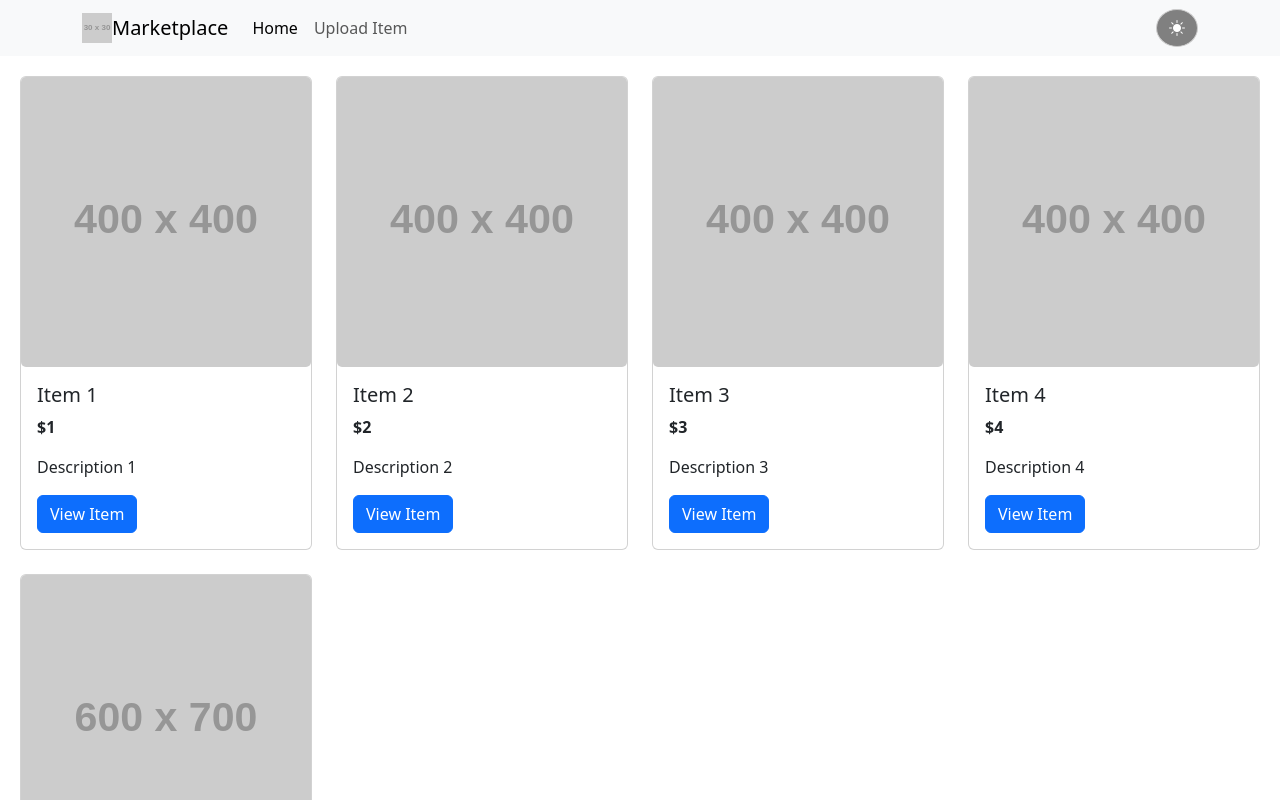
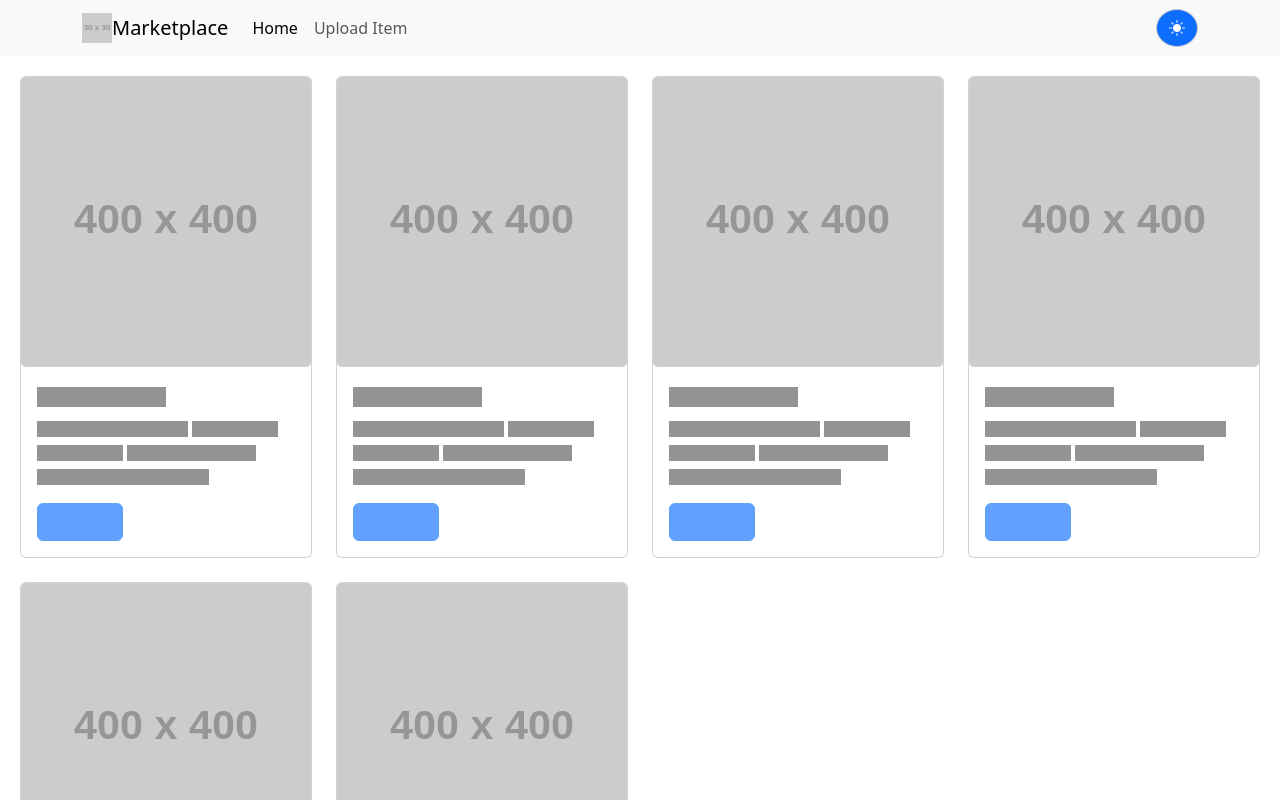
Before and after one commit to amhamiltsyr/SecondHandStoreInventorySystem, a React (Vite) app in the folder reactFrontend/frontend/: page / in a window 1280 px wide. Shown: the top 800 px of the page. Built offline with nearby package versions, Linux system fonts and the light colour scheme.

Commit message:
loading cards

```diff
--- a/reactFrontend/frontend/src/App.css
+++ b/reactFrontend/frontend/src/App.css
@@ -1,11 +1,9 @@
 body, html, #root, .app-container {
   width: 100%;
-  height: 100%;
   min-height: 100%;
   display: flex;
   flex-direction: column;
-  margin: 0;
-  padding: 0;
+  box-sizing: border-box;
 }
 
 .app-container {
--- /dev/null
+++ b/reactFrontend/frontend/src/components/LoadingCard.tsx
@@ -0,0 +1,32 @@
+import React from "react";
+import { Card, Placeholder } from "react-bootstrap";
+import "./MarketCard.css";
+
+const LoadingCard: React.FC = () => {
+  return (
+    <Card
+      className="marketCard"
+      style={{ minWidth: "220px", maxWidth: "400px" }}
+    >
+      <div className="card-img-wrapper">
+        <Card.Img
+          variant="top"
+          src="https://placehold.co/400"
+          className="card-img"
+        />
+      </div>
+      <Card.Body>
+        <Placeholder as={Card.Title} animation="glow">
+          <Placeholder xs={6} />
+        </Placeholder>
+        <Placeholder as={Card.Text} animation="glow">
+          <Placeholder xs={7} /> <Placeholder xs={4} /> <Placeholder xs={4} />{" "}
+          <Placeholder xs={6} /> <Placeholder xs={8} />
+        </Placeholder>
+        <Placeholder.Button variant="primary" xs={4} />
+      </Card.Body>
+    </Card>
+  );
+};
+
+export default LoadingCard;
--- a/reactFrontend/frontend/src/components/Marketplace.tsx
+++ b/reactFrontend/frontend/src/components/Marketplace.tsx
@@ -1,9 +1,11 @@
-import React from "react";
+import React, { useState } from "react";
 import { Row, Col } from "react-bootstrap";
 import "./Marketplace.css";
 import MarketCard from "./MarketCard";
+import LoadingCard from "./LoadingCard";
 
 const Marketplace: React.FC = () => {
+  const [isLoading, setLoading] = useState(true);
   const items = [
     {
       id: 1,
@@ -44,7 +46,13 @@ const Marketplace: React.FC = () => {
 
   return (
     <Row className="h">
-      {items.map((item) => (
+      {isLoading
+        ? Array.from({ length: 6 }).map((_, index) => (
+            <Col key={index} xs={12} sm={6} md={4} lg={3} className="mb-4">
+              <LoadingCard />
+            </Col>
+          ))
+        : items.map((item) => (
             <Col key={item.id} xs={12} sm={6} md={4} lg={3} className="mb-4">
               <MarketCard
                 id={item.id}
--- a/reactFrontend/frontend/src/components/Navbar.css
+++ b/reactFrontend/frontend/src/components/Navbar.css
@@ -2,6 +2,5 @@
     color: white;
   }
 .btn-primary-outline {
-    background-color: grey;
     border-color: #ccc;
  }
--- a/reactFrontend/frontend/src/components/UploadForm.tsx
+++ b/reactFrontend/frontend/src/components/UploadForm.tsx
@@ -4,11 +4,11 @@ import { Card, Form, Button } from "react-bootstrap";
 const UploadForm: React.FC = () => {
   const [title, setTitle] = useState("");
   const [description, setDescription] = useState("");
-  const [imageUrl, setImageUrl] = useState("");
+  const [price, setPrice] = useState("");
 
   const handleSubmit = (event: React.FormEvent) => {
     event.preventDefault();
-    console.log({ title, description, imageUrl });
+    console.log({ title, description, price });
   };
 
   return (
@@ -21,12 +21,26 @@ const UploadForm: React.FC = () => {
             <Form.Control type="file" />
           </Form.Group>
 
+          <Button variant="primary" className="analyze">
+            Analyze
+          </Button>
+
           <Form.Group className="mb-3" controlId="title">
             <Form.Label>Title</Form.Label>
             <Form.Control
               type="text"
               value={title}
               onChange={(e) => setTitle(e.target.value)}
+              required
+            />
+          </Form.Group>
+
+          <Form.Group className="mb-3" controlId="price">
+            <Form.Label>Price</Form.Label>
+            <Form.Control
+              type="text"
+              value={price}
+              onChange={(e) => setPrice(e.target.value)}
               required
             />
           </Form.Group>
@@ -42,16 +56,6 @@ const UploadForm: React.FC = () => {
             />
           </Form.Group>
 
-          <Form.Group className="mb-3" controlId="imageUrl">
-            <Form.Label>Image URL</Form.Label>
-            <Form.Control
-              type="text"
-              value={imageUrl}
-              onChange={(e) => setImageUrl(e.target.value)}
-              required
-            />
-          </Form.Group>
-
           <Button variant="primary" type="submit">
             Upload
           </Button>
```
Also changed, not shown: reactFrontend/frontend/src/components/UploadForm.css (line endings or trailing spaces). Lines whose indentation alone changed are shown as unchanged.
